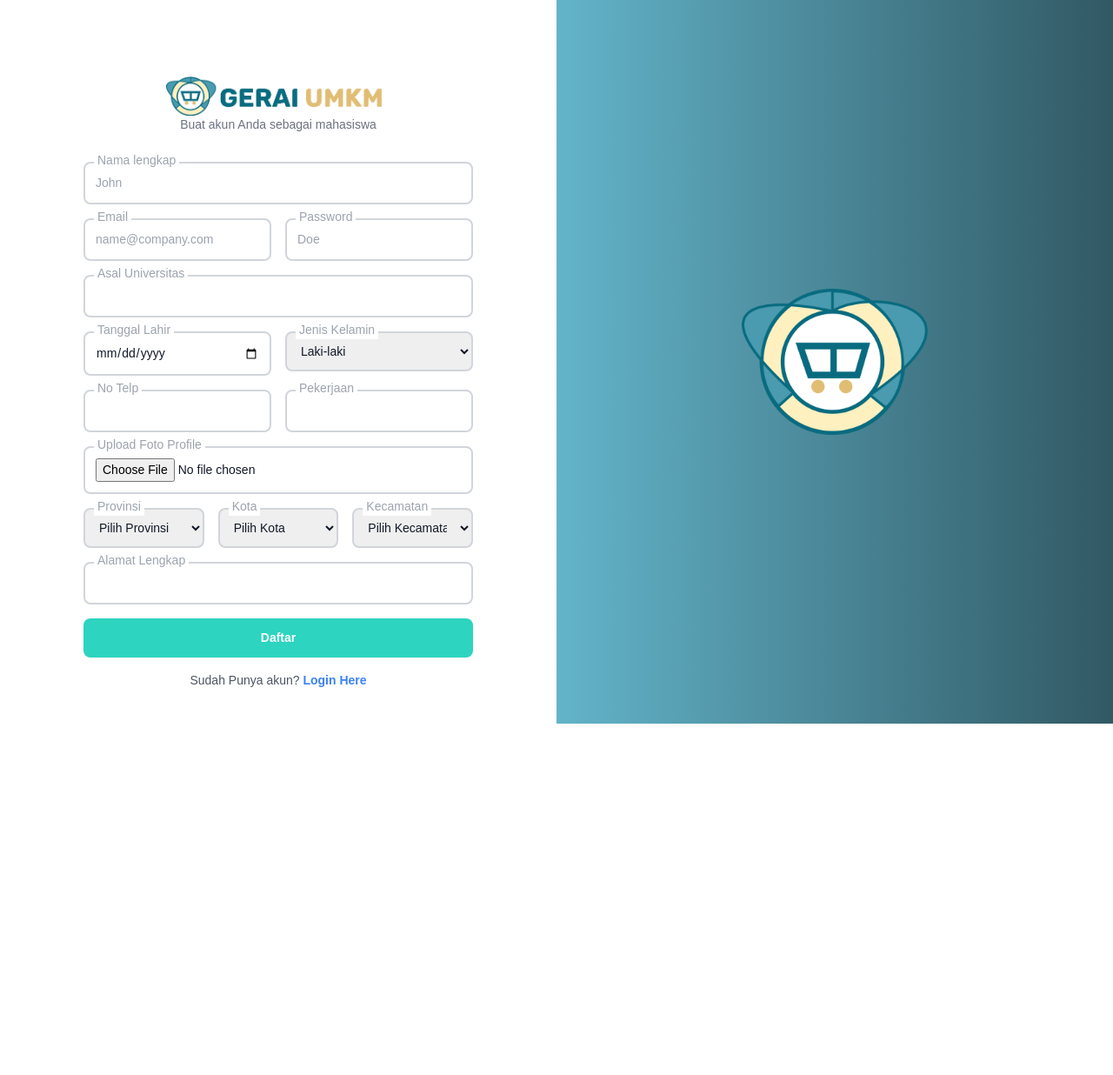
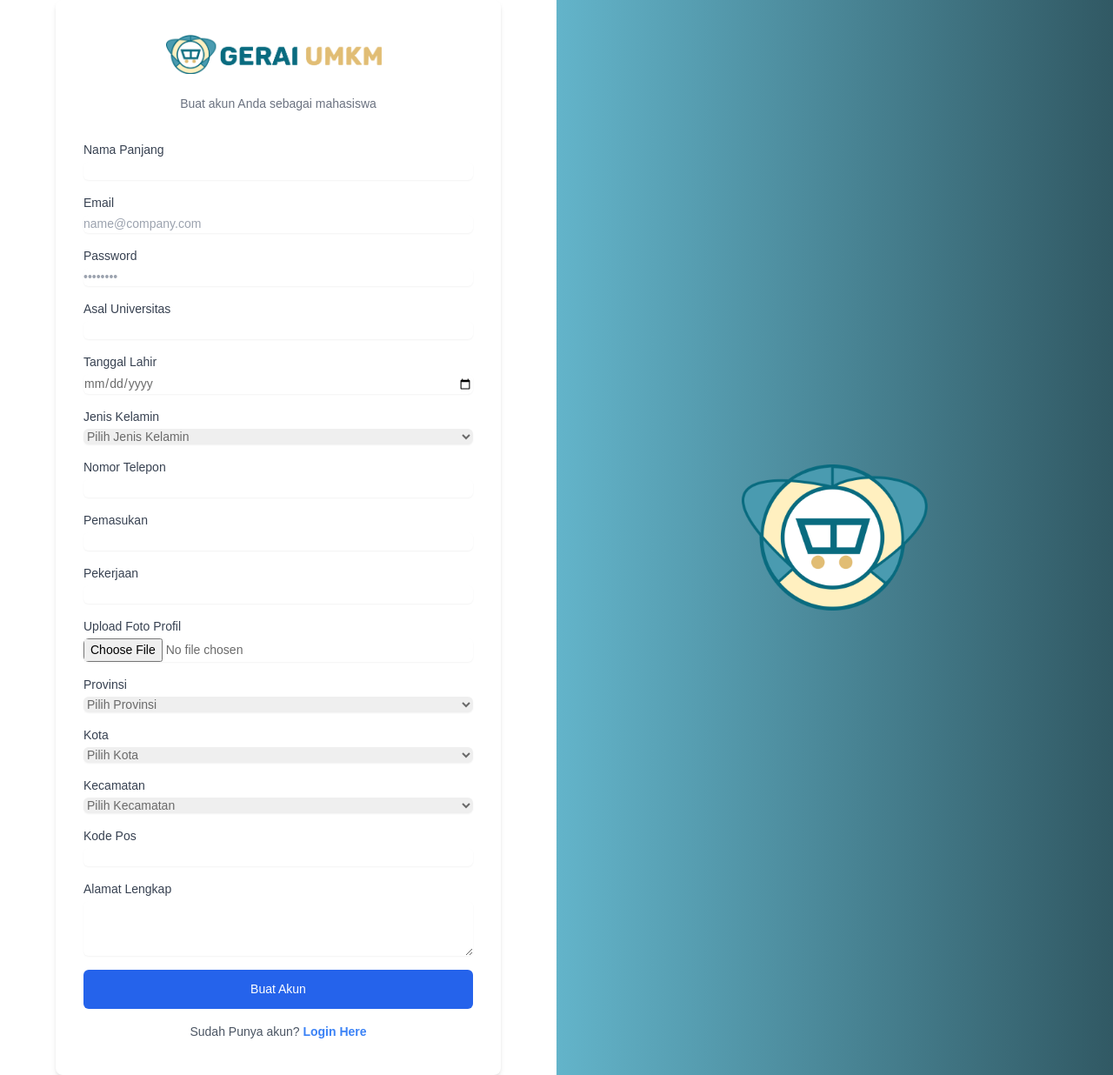
Before and after one commit to wildantaw2002/GeraiUMKM, a Laravel app: page /register in a window 1280 px wide. Shown: the whole page at 87% size. Before the commit the page ends 832 px from the top, so only its background shows below. Run offline with Laravel 12, Linux system fonts and the light colour scheme; style sheets or scripts are compiled from the project's sources.

Commit message:
cobba push

```diff
--- a/resources/views/auth/register.blade.php
+++ b/resources/views/auth/register.blade.php
@@ -1,5 +1,6 @@
 <!DOCTYPE html>
 <html lang="en">
+
 <head>
     <meta charset="UTF-8">
     <meta name="viewport" content="width=device-width, initial-scale=1.0">
@@ -7,14 +8,24 @@
     <link rel="stylesheet" href="./css/style.css">
     @vite('resources/css/app.css')
 </head>
+
 <body class="bg-white min-h-screen flex font-poppins">
 
     <!-- Left Side (White Background with Registration Form) -->
     <div class="w-full md:w-1/2 h-full bg-white flex items-center justify-center">
-    <div class="w-full max-w-lg p-8 py-10 bg-white rounded-lg ">
 
+        <!-- Error Notification -->
+        @if ($errors->any())
+        <div class="bg-red-100 border border-red-400 text-red-700 px-4 py-3 rounded relative mb-4" role="alert">
+            <strong class="font-bold">Oops!</strong>
+            <span class="block sm:inline">Ada beberapa masalah dengan input Anda.</span>
+        </div>
+        @endif
+
+        <!-- Registration Form -->
+        <div class="w-full max-w-lg p-8 py-10 bg-white rounded-lg shadow-md">
             <!-- Logo -->
-        <div class="flex justify-center mt-12">
+            <div class="flex justify-center mb-6">
                 <a href="{{ route('index') }}"><img src="{{ asset('assets/img/logoText.png') }}" alt="POS UMKM Logo" style="height: 45px;"></a>
             </div>
 
@@ -29,119 +40,146 @@
             @endif
 
             <!-- Registration Form -->
-        <form action="{{ route('registermahasiswa') }}" method="POST" enctype="multipart/form-data" class="space-y-4">
+            <form class="space-y-4" action="{{ route('registermahasiswa') }}" method="POST" enctype="multipart/form-data">
                 @csrf
-
-            <!-- Nama Lengkap -->
-            <div class="relative">
-                <label for="nama" class="absolute -top-3 left-3 bg-white px-1 text-gray-400 font-thin">Nama lengkap</label>
-                <input type="text" id="nama" name="nama" placeholder="John" class="w-full p-3 border-2 border-gray-300 rounded-lg placeholder-gray-400 text-gray-900 focus:outline-none focus:ring-2 @error('nama') border-red-500 @enderror" required>
+                <div class="grid grid-cols-1 gap-4">
+                    <!-- Nama Panjang -->
+                    <div>
+                        <label for="nama" class="block text-sm font-medium text-gray-700">Nama Panjang</label>
+                        <input type="text" name="nama" id="nama" required
+                            class="mt-1 block w-full rounded-md border-transparent shadow-sm focus:border-blue-500 focus:ring focus:ring-blue-500 focus:ring-opacity-50 @error('nama') border-red-500 @enderror">
                         @error('nama')
                         <p class="text-red-500 text-xs italic">{{ $message }}</p>
                         @enderror
                     </div>
 
-            <!-- Email and Password -->
-            <div class="flex space-x-4">
-                <div class="relative w-1/2">
-                    <label for="email" class="absolute -top-3 left-3 bg-white px-1 text-gray-400 font-thin">Email</label>
-                    <input type="email" id="email" name="email" placeholder="name@company.com" class="w-full p-3 border-2 border-gray-300 rounded-lg placeholder-gray-400 text-gray-900 focus:outline-none focus:ring-2 @error('email') border-red-500 @enderror" required>
+                    <!-- Email -->
+                    <div>
+                        <label for="email" class="block text-sm font-medium text-gray-700">Email</label>
+                        <input type="email" name="email" id="email" placeholder="name@company.com" required
+                            class="mt-1 block w-full rounded-md border-transparent shadow-sm focus:border-blue-500 focus:ring focus:ring-blue-500 focus:ring-opacity-50 @error('email') border-red-500 @enderror">
                         @error('email')
                         <p class="text-red-500 text-xs italic">{{ $message }}</p>
                         @enderror
                     </div>
-                <div class="relative w-1/2">
-                    <label for="password" class="absolute -top-3 left-3 bg-white px-1 text-gray-400 font-thin">Password</label>
-                    <input type="password" id="password" name="password" placeholder="Doe" class="w-full p-3 border-2 border-gray-300 rounded-lg placeholder-gray-400 text-gray-900 focus:outline-none focus:ring-2 @error('password') border-red-500 @enderror" required>
+
+                    <!-- Password -->
+                    <div>
+                        <label for="password" class="block text-sm font-medium text-gray-700">Password</label>
+                        <input type="password" name="password" id="password" placeholder="••••••••" required
+                            class="mt-1 block w-full rounded-md border-transparent shadow-sm focus:border-blue-500 focus:ring focus:ring-blue-500 focus:ring-opacity-50 @error('password') border-red-500 @enderror">
                         @error('password')
                         <p class="text-red-500 text-xs italic">{{ $message }}</p>
                         @enderror
                     </div>
-            </div>
 
-            <!-- University -->
-            <div class="relative">
-                <label for="universitas" class="absolute -top-3 left-3 bg-white px-1 text-gray-400 font-thin">Asal Universitas</label>
-                <input type="text" id="universitas" name="universitas" class="w-full p-3 border-2 border-gray-300 rounded-lg placeholder-gray-400 text-gray-900 focus:outline-none focus:ring-2 @error('universitas') border-red-500 @enderror" required>
+                    <!-- Asal Universitas -->
+                    <div>
+                        <label for="universitas" class="block text-sm font-medium text-gray-700">Asal Universitas</label>
+                        <input type="text" name="universitas" id="universitas" required
+                            class="mt-1 block w-full rounded-md border-transparent shadow-sm focus:border-blue-500 focus:ring focus:ring-blue-500 focus:ring-opacity-50 @error('universitas') border-red-500 @enderror">
                         @error('universitas')
                         <p class="text-red-500 text-xs italic">{{ $message }}</p>
                         @enderror
                     </div>
 
-            <!-- Tanggal Lahir and Jenis Kelamin -->
-            <div class="flex space-x-4">
-                <div class="relative w-1/2">
-                    <label for="tanggal_lahir" class="absolute -top-3 left-3 bg-white px-1 text-gray-400 font-thin">Tanggal Lahir</label>
-                    <input type="date" id="tanggal_lahir" name="tanggal_lahir" class="w-full p-3 border-2 border-gray-300 rounded-lg placeholder-gray-400 text-gray-900 focus:outline-none focus:ring-2 @error('tanggal_lahir') border-red-500 @enderror" required>
+                    <!-- Tanggal Lahir -->
+                    <div>
+                        <label for="tanggal_lahir" class="block text-sm font-medium text-gray-700">Tanggal Lahir</label>
+                        <input type="date" name="tanggal_lahir" id="tanggal_lahir" required
+                            class="mt-1 block w-full rounded-md border-transparent shadow-sm focus:border-blue-500 focus:ring focus:ring-blue-500 focus:ring-opacity-50 @error('tanggal_lahir') border-red-500 @enderror">
                         @error('tanggal_lahir')
                         <p class="text-red-500 text-xs italic">{{ $message }}</p>
                         @enderror
                     </div>
-                <div class="relative w-1/2">
-                    <label for="jenis_kelamin" class="absolute -top-3 left-3 bg-white px-1 text-gray-400 font-thin">Jenis Kelamin</label>
-                    <select id="jenis_kelamin" name="jenis_kelamin" class="w-full p-3 border-2 border-gray-300 rounded-lg text-gray-900 focus:outline-none focus:ring-2" required>
-                        <option value="L">Laki-laki</option>
+
+                    <!-- Jenis Kelamin -->
+                    <div>
+                        <label for="jenis_kelamin" class="block text-sm font-medium text-gray-700">Jenis Kelamin</label>
+                        <select name="jenis_kelamin" id="jenis_kelamin" required
+                            class="mt-1 block w-full rounded-md border-transparent shadow-sm focus:border-blue-500 focus:ring focus:ring-blue-500 focus:ring-opacity-50">
+                            <option value="">Pilih Jenis Kelamin</option>
+                            <option value="L">Laki-Laki</option>
                             <option value="P">Perempuan</option>
                         </select>
                     </div>
+
+                    <!-- Nomor Telepon -->
+                    <div>
+                        <label for="no_hp" class="block text-sm font-medium text-gray-700">Nomor Telepon</label>
+                        <input type="tel" name="no_hp" id="no_hp" required
+                            class="mt-1 block w-full rounded-md border-transparent shadow-sm focus:border-blue-500 focus:ring focus:ring-blue-500 focus:ring-opacity-50">
                     </div>
 
-            <!-- No Telp and Pekerjaan -->
-            <div class="flex space-x-4">
-                <div class="relative w-1/2">
-                    <label for="no_telp" class="absolute -top-3 left-3 bg-white px-1 text-gray-400 font-thin">No Telp</label>
-                    <input type="text" id="no_telp" name="no_telp" class="w-full p-3 border-2 border-gray-300 rounded-lg placeholder-gray-400 text-gray-900 focus:outline-none focus:ring-2 @error('no_telp') border-red-500 @enderror" required>
-                    @error('no_telp')
-                        <p class="text-red-500 text-xs italic">{{ $message }}</p>
-                    @enderror
+                    <!-- Pemasukan -->
+                    <div>
+                        <label for="penghasilan" class="block text-sm font-medium text-gray-700">Pemasukan</label>
+                        <input type="number" name="penghasilan" id="penghasilan" required
+                            class="mt-1 block w-full rounded-md border-transparent shadow-sm focus:border-blue-500 focus:ring focus:ring-blue-500 focus:ring-opacity-50">
                     </div>
-                <div class="relative w-1/2">
-                    <label for="pekerjaan" class="absolute -top-3 left-3 bg-white px-1 text-gray-400 font-thin">Pekerjaan</label>
-                    <input type="text" id="pekerjaan" name="pekerjaan" class="w-full p-3 border-2 border-gray-300 rounded-lg placeholder-gray-400 text-gray-900 focus:outline-none focus:ring-2 @error('pekerjaan') border-red-500 @enderror" required>
-                    @error('pekerjaan')
-                        <p class="text-red-500 text-xs italic">{{ $message }}</p>
-                    @enderror
+
+                    <!-- Pekerjaan -->
+                    <div>
+                        <label for="pekerjaan" class="block text-sm font-medium text-gray-700">Pekerjaan</label>
+                        <input type="text" name="pekerjaan" id="pekerjaan" required
+                            class="mt-1 block w-full rounded-md border-transparent shadow-sm focus:border-blue-500 focus:ring focus:ring-blue-500 focus:ring-opacity-50">
+                    </div>
+
+                    <!-- Upload Foto Profil -->
+                    <div>
+                        <label for="foto_profil" class="block text-sm font-medium text-gray-700">Upload Foto Profil</label>
+                        <input type="file" name="foto_profil" id="foto_profil" accept="image/*" required
+                            class="mt-1 block w-full rounded-md border-transparent shadow-sm focus:border-blue-500 focus:ring focus:ring-blue-500 focus:ring-opacity-50">
+                    </div>
+
+                    <!-- Provinsi -->
+                    <div>
+                        <label for="provinsi" class="block text-sm font-medium text-gray-700">Provinsi</label>
+                        <select name="provinsi" id="provinsi" required
+                            class="mt-1 block w-full rounded-md border-transparent shadow-sm focus:border-blue-500 focus:ring focus:ring-blue-500 focus:ring-opacity-50">
+                            <option value="">Pilih Provinsi</option>
+                        </select>
+                    </div>
+
+                    <!-- Kota -->
+                    <div>
+                        <label for="kota" class="block text-sm font-medium text-gray-700">Kota</label>
+                        <select name="kota" id="kota" required
+                            class="mt-1 block w-full rounded-md border-transparent shadow-sm focus:border-blue-500 focus:ring focus:ring-blue-500 focus:ring-opacity-50">
+                            <option value="">Pilih Kota</option>
+                        </select>
+                    </div>
+
+                    <!-- Kecamatan -->
+                    <div>
+                        <label for="kecamatan" class="block text-sm font-medium text-gray-700">Kecamatan</label>
+                        <select name="kecamatan" id="kecamatan" required
+                            class="mt-1 block w-full rounded-md border-transparent shadow-sm focus:border-blue-500 focus:ring focus:ring-blue-500 focus:ring-opacity-50">
+                            <option value="">Pilih Kecamatan</option>
+                        </select>
+                    </div>
+
+                    <!-- Kode Pos -->
+                    <div>
+                        <label for="kode_pos" class="block text-sm font-medium text-gray-700">Kode Pos</label>
+                        <input type="text" name="kode_pos" id="kode_pos" required
+                            class="mt-1 block w-full rounded-md border-transparent shadow-sm focus:border-blue-500 focus:ring focus:ring-blue-500 focus:ring-opacity-50">
+                    </div>
+
+                    <!-- Alamat Lengkap -->
+                    <div>
+                        <label for="alamat" class="block text-sm font-medium text-gray-700">Alamat Lengkap</label>
+                        <textarea name="alamat" id="alamat" rows="3" required
+                            class="mt-1 block w-full rounded-md border-transparent shadow-sm focus:border-blue-500 focus:ring focus:ring-blue-500 focus:ring-opacity-50"></textarea>
                     </div>
                 </div>
 
-            <!-- Upload Foto Profile -->
-            <div class="relative">
-                <label for="foto_profil" class="absolute -top-3 left-3 bg-white px-1 text-gray-400 font-thin">Upload Foto Profile</label>
-                <input type="file" id="foto_profil" name="foto_profil" accept="image/*" class="w-full p-3 border-2 border-gray-300 rounded-lg text-gray-900 focus:outline-none focus:ring-2" required>
+
+
+                <!-- Submit Button -->
+                <div class="mt-6">
+                    <button type="submit" class="w-full py-3 px-4 text-white bg-blue-600 rounded-md hover:bg-blue-700 focus:outline-none focus:ring-2 focus:ring-blue-500 focus:ring-opacity-50">Buat Akun</button>
                 </div>
-
-            <!-- Provinsi, Kota, Kecamatan -->
-            <div class="flex space-x-4">
-                <div class="relative w-1/3">
-                    <label for="provinsi" class="absolute -top-3 left-3 bg-white px-1 text-gray-400 font-thin">Provinsi</label>
-                    <select id="provinsi" name="provinsi" class="w-full p-3 border-2 border-gray-300 rounded-lg text-gray-900 focus:outline-none focus:ring-2" required>
-                        <option value="">Pilih Provinsi</option>
-                    </select>
-                </div>
-                <div class="relative w-1/3">
-                    <label for="kota" class="absolute -top-3 left-3 bg-white px-1 text-gray-400 font-thin">Kota</label>
-                    <select id="kota" name="kota" class="w-full p-3 border-2 border-gray-300 rounded-lg text-gray-900 focus:outline-none focus:ring-2" required>
-                        <option value="">Pilih Kota</option>
-                    </select>
-                </div>
-                <div class="relative w-1/3">
-                    <label for="kecamatan" class="absolute -top-3 left-3 bg-white px-1 text-gray-400 font-thin">Kecamatan</label>
-                    <select id="kecamatan" name="kecamatan" class="w-full p-3 border-2 border-gray-300 rounded-lg text-gray-900 focus:outline-none focus:ring-2" required>
-                        <option value="">Pilih Kecamatan</option>
-                    </select>
-                </div>
-            </div>
-
-            <!-- Alamat Lengkap -->
-            <div class="relative">
-                <label for="alamat" class="absolute -top-3 left-3 bg-white px-1 text-gray-400 font-thin">Alamat Lengkap</label>
-                <input type="text" id="alamat" name="alamat" class="w-full p-3 border-2 border-gray-300 rounded-lg placeholder-gray-400 text-gray-900 focus:outline-none focus:ring-2 @error('alamat') border-red-500 @enderror" required>
-            </div>
-
-            <!-- Daftar Button -->
-            <button type="submit" class="w-full p-3 bg-teal-400 text-white font-semibold rounded-lg hover:bg-teal-500 transition">Daftar</button>
-        </form>
-
                 <div class="text-center mt-4">
                     <p class="text-sm text-gray-600">Sudah Punya akun? <a href="{{ route('login') }}" class="text-blue-500 font-semibold hover:underline">Login Here</a></p>
                 </div>
@@ -152,7 +190,7 @@
     <div class="hidden md:flex w-full md:w-1/2 min-h-screen bg-gradient-to-r from-custom-start to-custom-end items-center justify-center">
         <img src="{{ asset('assets/img/logo.png') }}" alt="Logo" class="w-1/3">
     </div>
-
+</body>
 <script>
     document.addEventListener('DOMContentLoaded', function() {
         const provinsiSelect = document.getElementById('provinsi');
@@ -206,5 +244,6 @@
     });
 </script>
 
-</body>
+
+
 </html>
--- a/resources/views/layouts/header.blade.php
+++ b/resources/views/layouts/header.blade.php
@@ -11,6 +11,12 @@
     <!-- Tailwind CSS -->
     @vite('resources/css/app.css')
     @vite('resources/css/style.css')
+
+    <link href="css/bootstrap.min.css" rel="stylesheet">
+		<link href="https://cdnjs.cloudflare.com/ajax/libs/font-awesome/6.0.0-beta3/css/all.min.css" rel="stylesheet">
+		<link href="css/tiny-slider.css" rel="stylesheet">
+		<link href="css/style.css" rel="stylesheet">
+
 </head>
 
 <body class="bg-white text-gray-800 font-poppins">
```
Also changed, not shown: resources/views/index.blade.php (+60 -0 lines), database/migrations/2024_10_17_024646_add_kategori_to_table_umkm.php, database/migrations/2024_11_12_042055_addast.php (added), public/uploads/mahasiswa/1731311595.png (added), public/uploads/mahasiswa/1731380414.png (added), public/uploads/mahasiswa/1731419996.png (added), public/uploads/mahasiswa/1731422711.png (added), public/uploads/mahasiswa/1731460946.png (added). Lines whose indentation alone changed are shown as unchanged.
